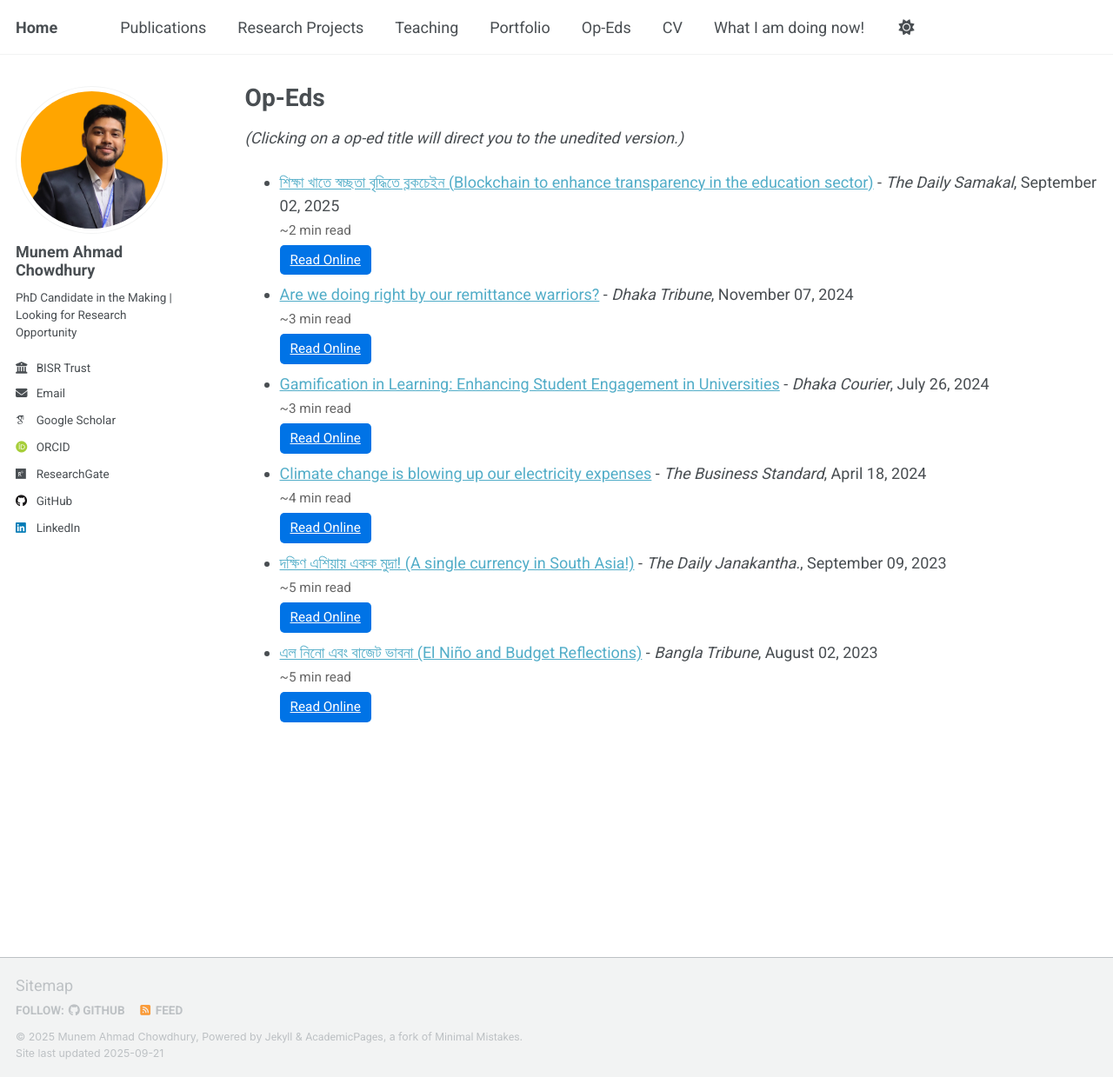
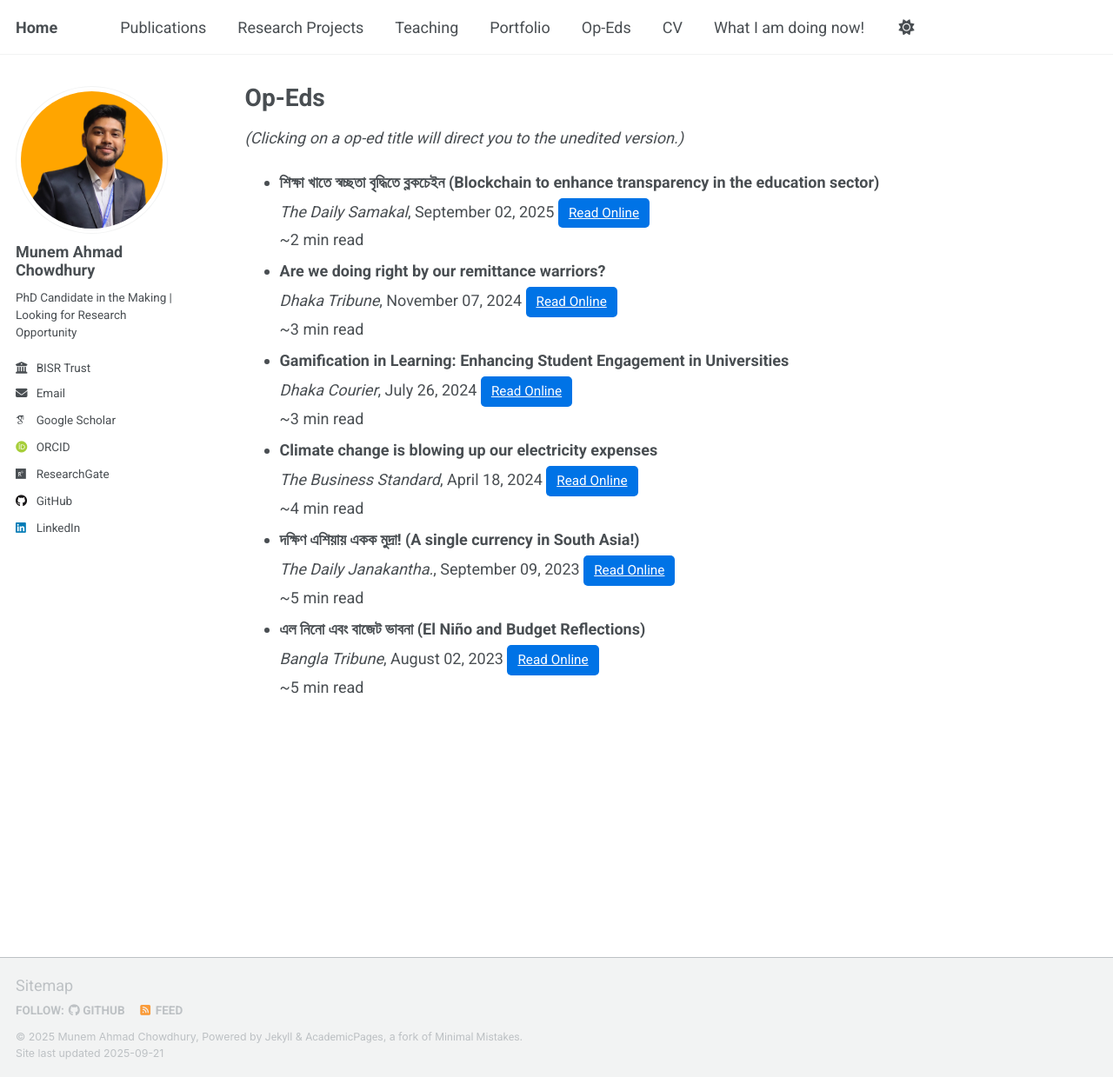
Before and after one commit to munemahmad/munemahmad.github.io, a Jekyll site: the page built from opeds.md, in a window 1280 px wide and 1239 px high. Shown: the whole window at 87% size. Built offline with Jekyll 4.4.1, drawn with Linux system fonts in a browser that asks for light colours; some web fonts are replaced; a script that is not in the unit is left out.

Commit message:
Update opeds.md

```diff
--- a/opeds.md
+++ b/opeds.md
@@ -7,19 +7,17 @@ author_profile: true
 *(Clicking on a op-ed title will direct you to the unedited version.)*
 
 
-<ul>
+<ul class="opeds-list">
 {% assign sorted_opeds = site.opeds | sort: 'date' | reverse %}
 {% for oped in sorted_opeds %}
-  <li>
-    <a href="{{ oped.url }}">{{ oped.title }}</a>
-    - <em>{{ oped.newspaper }}</em>, {{ oped.date | date: "%B %d, %Y" }}<br>
+  <li class="opeds-item">
+    <strong>{{ oped.title }}</strong><br>
+    <em>{{ oped.newspaper }}</em>, {{ oped.date | date: "%B %d, %Y" }}
+    <a href="{{ oped.read_online }}" target="_blank" class="btn-read">Read Online</a><br>
 
-    <!-- Reading Time -->
     {% assign words = oped.content | number_of_words %}
     {% assign minutes = words | divided_by:200 | ceil %}
-    <span style="font-size:0.85em; color:#666;">~{{ minutes }} min read</span><br>
-
-    <a href="{{ oped.read_online }}" target="_blank" class="btn-read">Read Online</a>
+    <span class="reading-time">~{{ minutes }} min read</span>
   </li>
 {% endfor %}
 </ul>
```
